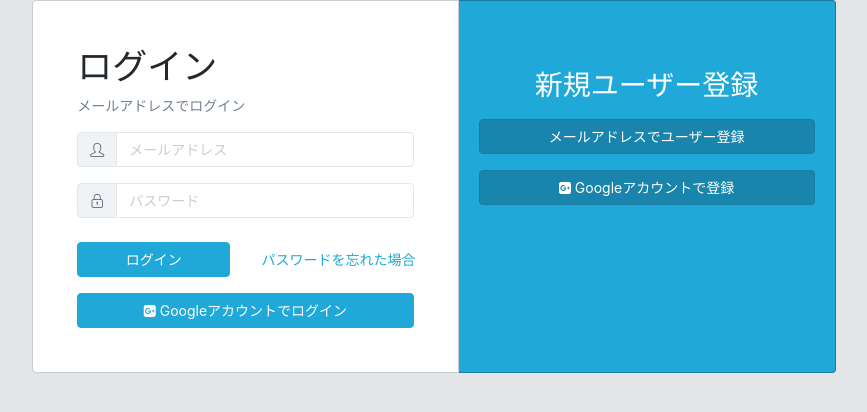
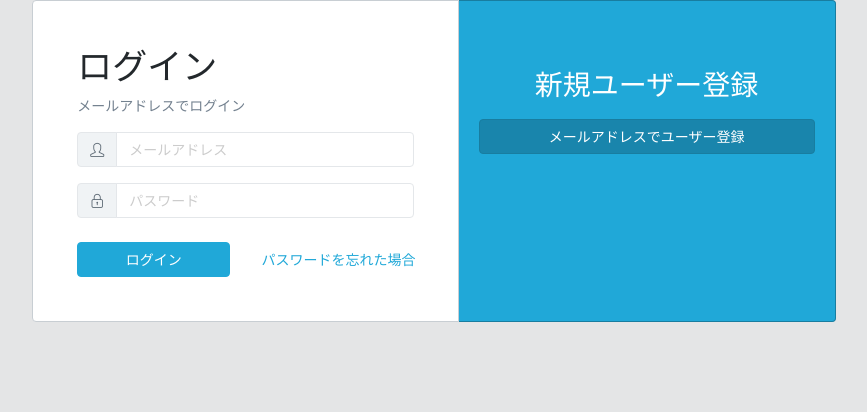
Before and after one commit to yashiki-takajin/sfa-next, a Django app: page /register/login/ in a window 1280 px wide. Shown: the part 37-449 px from the top of the page, without its empty margins (206-1073 px from the left). Run offline with Django 3.2, Linux system fonts and the light colour scheme; some libraries are stand-ins or nearby versions.

Commit message:
add Test Google Login

```diff
--- a/register/templates/register/login.html
+++ b/register/templates/register/login.html
@@ -35,12 +35,15 @@
                             </div>
                         </div>
                         <div class="text-left">
+                            <!--
                             <a href="{% url 'social:begin' 'google-oauth2' %}?registration_flg=0" class="btn btn-primary mt-3 btn-block" id="google_login" >
                                 <i class="fa fa-google-plus-square"></i>
                                 <span>Googleアカウントでログイン</span>
                             </a>
+                        -->
                         </div>
-                        <div class="g-signin2" data-onsuccess="onSignIn"></div>
+                        <!-- Google Login-->
+                        <div class="g-id-signin" data-onsuccess="onSignIn"></div>
                     </form>
                 </div>
             </div>
@@ -49,10 +52,14 @@
                     <div>
                         <h2>新規ユーザー登録</h2>
                         <a href="{% url 'register:user_create' %}" class="btn btn-primary active btn-block mt-3" id="normal_register" >メールアドレスでユーザー登録</a>
+                        <!--
                         <a href="{% url 'social:begin' 'google-oauth2' %}?registration_flg=1" class="btn btn-primary active btn-block mt-3" id="google_register" >
                             <i class="fa fa-google-plus-square"></i>
                             <span>Googleアカウントで登録</span>
                         </a>
+                        -->
+                        <!-- Google Login-->
+                        <div class="g-id-signin" data-onsuccess="onSignIn"></div>
                     </div>
                 </div>
             </div>
```
